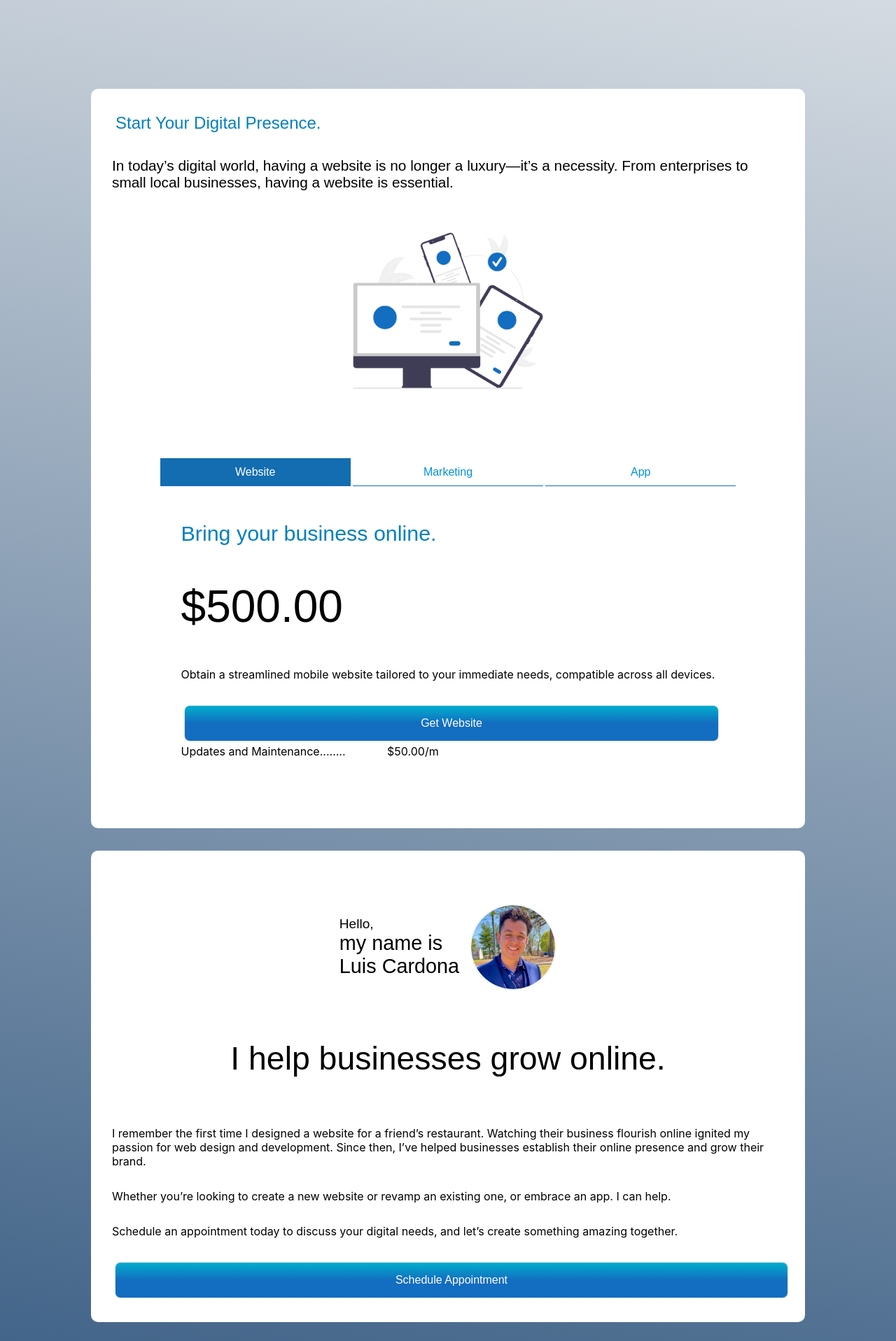
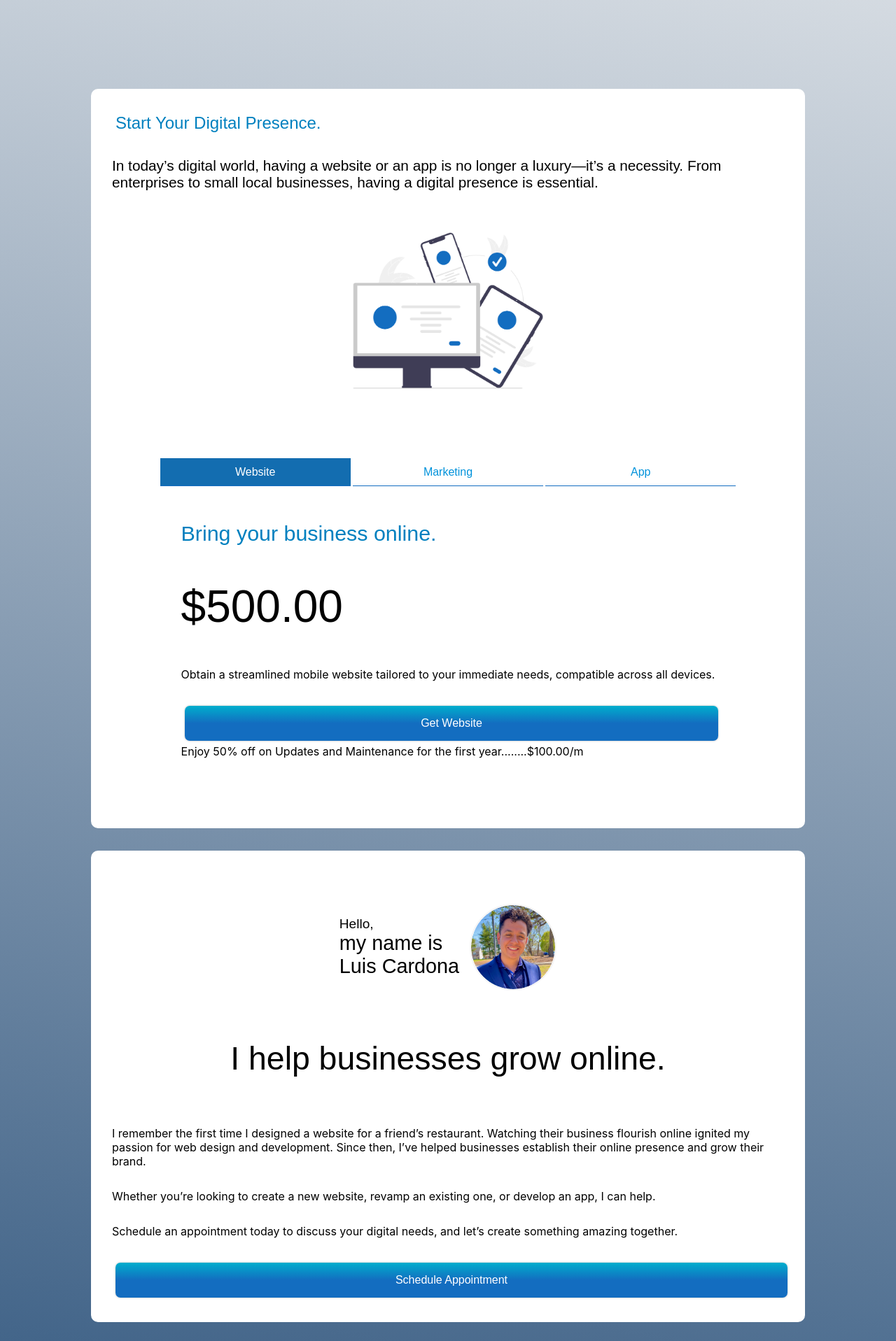
Before and after one commit to louieLouie117/react-portfolio, a React (Create React App) app in the folder client/: page / in a window 1280 px wide. Shown: the part 486-2403 px from the top of the page at 70% size. Built offline with nearby package versions, Linux system fonts and the light colour scheme.

Commit message:
PaddingFixed

```diff
--- a/client/src/components/LandingPage/Services.jsx
+++ b/client/src/components/LandingPage/Services.jsx
@@ -5,17 +5,18 @@ import HeroBanner from '../../components/LandingPage/HeroBanner';
 function Services(props) {
 
     <ServicesStyles></ServicesStyles>
+
     const [ServiceTile, setServiceTile] = useState('Bring your business online.');
     const [ServiceDescription, setServiceDescription] = useState('Obtain a streamlined mobile website tailored to your immediate needs, compatible across all devices.');
     const [purchaseLink, setPurchaseLink] = useState('https://buy.stripe.com/aEU8wW5rV0oxgyk9AM?prefilled_promo_code=50OFF');
-    const [monthlyServicePrice, setMonthlyServicePrice] = useState('50.00');
+    const [monthlyServicePrice, setMonthlyServicePrice] = useState('100.00');
     const [purchaseBTNText, setPurchaseBTNText] = useState('Get Website');
     const [TotalAmount, setTotalAmount] = useState('$500.00');
     const [basicServiceBTNStyles, setBasicServiceBTNStyles] = useState({ backgroundColor: '#136db0', color: 'white' });
     const [plusServiceBTNStyles, setPlusServiceBTNStyles] = useState({ backgroundColor: 'white', color: '#0092db' });
     const [premiumServiceBTNStyles, setPremiumServiceBTNStyles] = useState({ backgroundColor: 'white', color: '#0092db' });
 
-    const [monthlyServices, setMonthlyServices] = useState('Updates and Maintenance');
+    const [monthlyServices, setMonthlyServices] = useState('Enjoy 50% off on Updates and Maintenance for the first year');
 
 
     const basicServiceHandler = () => {
@@ -27,7 +28,7 @@ function Services(props) {
         setPurchaseLink('https://buy.stripe.com/aEU8wW5rV0oxgyk9AM?prefilled_promo_code=50OFF');
         setMonthlyServicePrice('100.00');
         setPurchaseBTNText('Get Website');
-        setMonthlyServices('Updates and Maintenance');
+        setMonthlyServices('Enjoy 50% off on Updates and Maintenance for the first year');
         setTotalAmount('$500.00');
     };
 
@@ -65,7 +66,7 @@ function Services(props) {
                     <li>
                         <h2>Start Your Digital Presence.</h2>
                         <div className='ServiceCardInfo'>
-                            <p>In today’s digital world, having a website is no longer a luxury—it’s a necessity. From enterprises to small local businesses, having a website is essential.</p>
+                            <p>In today’s digital world, having a website or an app is no longer a luxury—it’s a necessity. From enterprises to small local businesses, having a digital presence is essential.</p>
                             <img src="/img/HeroImageMobile.png" alt="" />
                             <section className='Cost-Container'>
                                 <main>
@@ -112,7 +113,7 @@ function Services(props) {
                         <HeroBanner />
                         <p>I remember the first time I designed a website for a friend’s restaurant. Watching their business flourish online ignited my passion for web design and development. Since then, I’ve helped businesses establish their online presence and grow their brand.</p>
 
-                        <p>Whether you’re looking to create a new website or revamp an existing one, or embrace an app. I can help.</p>
+                        <p>Whether you’re looking to create a new website, revamp an existing one, or develop an app, I can help.</p>
 
                         <p>Schedule an appointment today to discuss your digital needs, and let’s create something amazing together.</p>
                         <footer>
--- a/client/src/modules/ServicesStyles.css
+++ b/client/src/modules/ServicesStyles.css
@@ -25,7 +25,7 @@
     display: grid;
     row-gap: 30px;
     background-color: white;
-    padding: 20px;
+    padding: 15px;
     border-radius: 10px;
     align-content: flex-start;
     max-width: 60em;
@@ -157,6 +157,7 @@
     display: grid;
     grid-template-columns: 4fr 1fr;
     justify-content: flex-start;
+    align-items: flex-end;
 
 
 }
```
